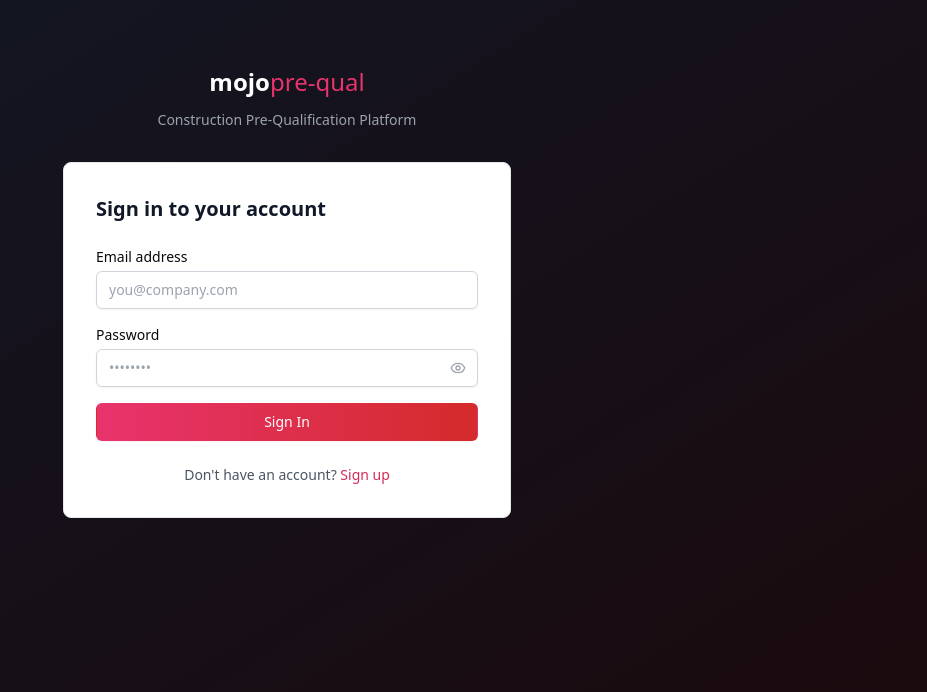
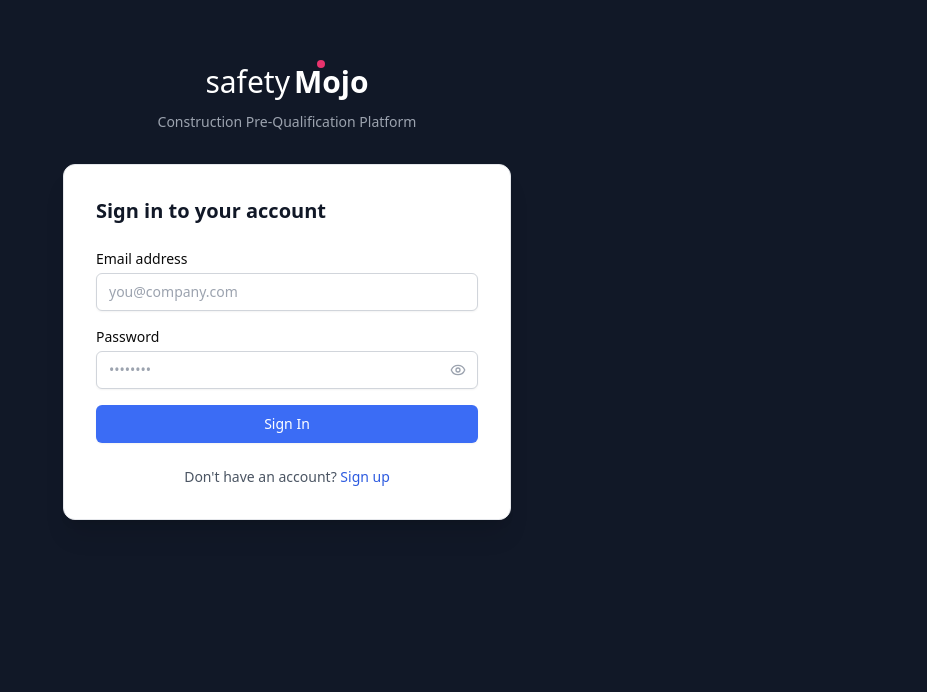
Before and after one commit to manojperumal/Pre-qual, a React (Vite) app in the folder client/: page /login in a window 1280 px wide. Shown: the part 108-800 px from the top of the page, without its empty margins (353-1280 px from the left). Built offline with nearby package versions, Linux system fonts and the light colour scheme; no server answers.

Commit message:
feat: Safety Mojo UI redesign

```diff
--- a/client/src/components/Layout.tsx
+++ b/client/src/components/Layout.tsx
@@ -1,15 +1,19 @@
 import { Outlet } from 'react-router-dom'
 import { Sidebar } from './Sidebar'
+import { TopBar } from './TopBar'
 
 export function Layout() {
   return (
-    <div className="flex min-h-screen bg-[#EEF1F8]">
+    <div className="flex min-h-screen bg-[#F3F4F6]">
       <Sidebar />
-      <main className="flex-1 overflow-auto bg-[#EEF1F8]">
-        <div className="max-w-6xl mx-auto px-6 py-8">
-          <Outlet />
-        </div>
-      </main>
+      <div className="flex-1 flex flex-col min-w-0">
+        <TopBar />
+        <main className="flex-1 overflow-auto">
+          <div className="max-w-6xl mx-auto px-6 py-8">
+            <Outlet />
+          </div>
+        </main>
+      </div>
     </div>
   )
 }
--- a/client/src/components/Sidebar.tsx
+++ b/client/src/components/Sidebar.tsx
@@ -5,6 +5,7 @@ import {
   LayoutDashboard,
   LogOut,
   User,
+  FolderOpen,
 } from 'lucide-react'
 
 interface NavItem {
@@ -16,6 +17,7 @@ interface NavItem {
 const ROLE_NAV: Record<string, NavItem[]> = {
   owner: [
     { label: 'Dashboard', to: '/owner', icon: <LayoutDashboard size={18} /> },
+    { label: 'Projects', to: '/owner/projects', icon: <FolderOpen size={18} /> },
   ],
   gc: [
     { label: 'Dashboard', to: '/gc', icon: <LayoutDashboard size={18} /> },
@@ -25,22 +27,6 @@ const ROLE_NAV: Record<string, NavItem[]> = {
     { label: 'Dashboard', to: '/trade', icon: <LayoutDashboard size={18} /> },
     { label: 'My Profile', to: '/trade/profile', icon: <User size={18} /> },
   ],
-}
-
-const ROLE_LABELS: Record<string, string> = {
-  owner: 'Owner',
-  gc: 'General Contractor',
-  trade: 'Trade',
-}
-
-function getInitials(name?: string | null): string {
-  if (!name) return '?'
-  return name
-    .split(' ')
-    .filter(Boolean)
-    .slice(0, 2)
-    .map((n) => n[0].toUpperCase())
-    .join('')
 }
 
 export function Sidebar() {
@@ -55,11 +41,18 @@ export function Sidebar() {
   }
 
   return (
-    <aside className="w-60 flex-shrink-0 bg-brand-800 flex flex-col min-h-screen">
+    <aside className="w-56 flex-shrink-0 bg-[#111827] flex flex-col min-h-screen">
       {/* Logo */}
-      <div className="px-5 py-5 border-b border-white/10">
-        <span className="text-white font-black text-xl">mojo</span>
-        <span className="text-brand-500 font-medium text-xl"> pre-qual</span>
+      <div className="px-5 py-4 border-b border-white/10">
+        <div className="flex items-center gap-1">
+          <span className="text-white font-light text-lg">safety</span>
+          <div className="relative">
+            <span className="text-white font-bold text-lg">Mojo</span>
+            {/* Pink dot above the j */}
+            <span className="absolute top-0 left-[1.15rem] -translate-y-1 w-1.5 h-1.5 rounded-full bg-[#E8336D]" />
+          </div>
+        </div>
+        <p className="text-xs text-gray-400 mt-0.5">Pre-Qualification</p>
       </div>
 
       {/* Nav */}
@@ -73,7 +66,7 @@ export function Sidebar() {
               clsx(
                 'flex items-center gap-3 px-3 py-2 rounded-md text-sm font-medium transition-colors',
                 isActive
-                  ? 'bg-white/10 text-white'
+                  ? 'bg-white/15 border-l-2 border-[#E8336D] text-white pl-2'
                   : 'text-white/70 hover:bg-white/10 hover:text-white'
               )
             }
@@ -84,28 +77,8 @@ export function Sidebar() {
         ))}
       </nav>
 
-      {/* Bottom user section */}
+      {/* Bottom sign out */}
       <div className="px-3 py-4 border-t border-white/10">
-        <div className="flex items-center gap-3 px-2 py-2 rounded-md mb-2">
-          {/* Avatar */}
-          <div className="w-8 h-8 rounded-full bg-brand-500 flex items-center justify-center flex-shrink-0">
-            <span className="text-white text-xs font-bold">
-              {getInitials(profile?.full_name)}
-            </span>
-          </div>
-          <div className="flex-1 min-w-0">
-            <p className="text-white text-sm font-medium truncate">
-              {profile?.full_name || 'User'}
-            </p>
-            <p className="text-white/50 text-xs truncate">{profile?.email}</p>
-          </div>
-        </div>
-        {/* Role badge */}
-        <div className="px-2 mb-2">
-          <span className="inline-block px-2 py-0.5 rounded-full text-xs font-medium bg-brand-500/10 text-brand-400 border border-brand-500/20">
-            {ROLE_LABELS[role] ?? role}
-          </span>
-        </div>
         <button
           onClick={handleSignOut}
           className="flex items-center gap-3 w-full px-3 py-2 rounded-md text-sm font-medium text-white/70 hover:bg-white/10 hover:text-white transition-colors"
--- /dev/null
+++ b/client/src/components/TopBar.tsx
@@ -0,0 +1,48 @@
+import { useAuth } from '@/hooks/useAuth'
+import { Bell, Settings, Search } from 'lucide-react'
+
+export function TopBar() {
+  const { profile } = useAuth()
+  const initials =
+    profile?.full_name
+      ?.split(' ')
+      .map((n) => n[0])
+      .join('')
+      .toUpperCase()
+      .slice(0, 2) ?? 'U'
+
+  return (
+    <header className="h-14 bg-[#111827] border-b border-white/10 flex items-center px-6 gap-4 flex-shrink-0">
+      {/* Search */}
+      <div className="flex items-center gap-2 bg-white/10 rounded-md px-3 py-1.5 flex-1 max-w-sm">
+        <Search size={14} className="text-gray-400" />
+        <input
+          type="text"
+          placeholder="Type to Search"
+          className="bg-transparent text-sm text-white placeholder-gray-400 outline-none w-full"
+        />
+      </div>
+
+      <div className="flex-1" />
+
+      {/* Icons */}
+      <button className="text-gray-400 hover:text-white transition-colors">
+        <Bell size={18} />
+      </button>
+      <button className="text-gray-400 hover:text-white transition-colors">
+        <Settings size={18} />
+      </button>
+
+      {/* Avatar */}
+      <div className="flex items-center gap-2">
+        <div className="w-8 h-8 rounded-full bg-brand-500 flex items-center justify-center text-white text-xs font-bold">
+          {initials}
+        </div>
+        <div className="hidden sm:block">
+          <p className="text-sm text-white font-medium leading-tight">{profile?.full_name || 'User'}</p>
+          <p className="text-xs text-gray-400 leading-tight capitalize">{profile?.role}</p>
+        </div>
+      </div>
+    </header>
+  )
+}
--- a/client/src/index.css
+++ b/client/src/index.css
@@ -4,13 +4,13 @@
 
 @layer base {
   body {
-    @apply bg-gray-50 text-[#0A0A0A] antialiased;
+    @apply bg-[#F3F4F6] text-[#0A0A0A] antialiased;
   }
 }
 
 @layer components {
   .btn-primary {
-    @apply inline-flex items-center justify-center px-4 py-2 text-sm font-medium text-white border border-transparent rounded-md shadow-sm focus:outline-none focus:ring-2 focus:ring-brand-500 focus:ring-offset-2 disabled:opacity-50 disabled:cursor-not-allowed transition-colors bg-gradient-to-r from-[#E8336D] to-[#D42B2B] hover:from-[#d42b5a] hover:to-[#b82020];
+    @apply inline-flex items-center justify-center px-4 py-2 text-sm font-medium text-white border border-transparent rounded-md shadow-sm focus:outline-none focus:ring-2 focus:ring-brand-500 focus:ring-offset-2 disabled:opacity-50 disabled:cursor-not-allowed transition-colors bg-brand-500 hover:bg-brand-600;
   }
   .btn-secondary {
     @apply inline-flex items-center justify-center px-4 py-2 text-sm font-medium text-[#0A0A0A] bg-white border border-gray-300 rounded-md shadow-sm hover:bg-gray-50 focus:outline-none focus:ring-2 focus:ring-brand-500 focus:ring-offset-2 disabled:opacity-50 disabled:cursor-not-allowed transition-colors;
--- a/client/src/pages/Login.tsx
+++ b/client/src/pages/Login.tsx
@@ -40,19 +40,22 @@ export default function Login() {
   }
 
   return (
-    <div className="min-h-screen bg-gradient-to-br from-gray-900 to-[#1a0a0e] flex items-center justify-center px-4">
+    <div className="min-h-screen bg-[#111827] flex items-center justify-center px-4">
       <div className="w-full max-w-md">
         {/* Header */}
         <div className="text-center mb-8">
-          <div className="flex items-center justify-center gap-0 mb-3">
-            <span className="text-white font-black text-2xl">mojo</span>
-            <span className="text-brand-500 font-medium text-2xl"> pre-qual</span>
+          <div className="flex items-center justify-center gap-1 mb-3">
+            <span className="text-white font-light text-3xl">safety</span>
+            <div className="relative">
+              <span className="text-white font-bold text-3xl">Mojo</span>
+              <span className="absolute top-0 left-[1.45rem] -translate-y-1 w-2 h-2 rounded-full bg-[#E8336D]" />
+            </div>
           </div>
           <p className="text-gray-400 text-sm">Construction Pre-Qualification Platform</p>
         </div>
 
         {/* Card */}
-        <div className="card p-8">
+        <div className="card p-8 rounded-xl shadow-xl">
           <h2 className="text-xl font-semibold text-gray-900 mb-6">Sign in to your account</h2>
 
           {authError && (
--- a/client/src/pages/SignUp.tsx
+++ b/client/src/pages/SignUp.tsx
@@ -119,20 +119,23 @@ export default function SignUp() {
   }
 
   return (
-    <div className="min-h-screen bg-gradient-to-br from-gray-900 to-[#1a0a0e] flex items-center justify-center px-4 py-8">
+    <div className="min-h-screen bg-[#111827] flex items-center justify-center px-4 py-8">
       <div className="w-full max-w-lg">
         {/* Header */}
         <div className="text-center mb-8">
-          <div className="flex items-center justify-center gap-0 mb-3">
-            <span className="text-white font-black text-2xl">mojo</span>
-            <span className="text-brand-500 font-medium text-2xl"> pre-qual</span>
+          <div className="flex items-center justify-center gap-1 mb-3">
+            <span className="text-white font-light text-3xl">safety</span>
+            <div className="relative">
+              <span className="text-white font-bold text-3xl">Mojo</span>
+              <span className="absolute top-0 left-[1.45rem] -translate-y-1 w-2 h-2 rounded-full bg-[#E8336D]" />
+            </div>
           </div>
           <p className="text-gray-400 text-sm">Create your account</p>
         </div>
 
         {/* Card */}
-        <div className="card p-8">
-          <h2 className="text-xl font-semibold text-gray-900 mb-6">Join mojo pre-qual</h2>
+        <div className="card p-8 rounded-xl shadow-xl">
+          <h2 className="text-xl font-semibold text-gray-900 mb-6">Join Safety Mojo Pre-Qual</h2>
 
           {authError && (
             <div className="mb-4 p-3 bg-red-50 border border-red-200 rounded-md text-red-700 text-sm">
--- a/client/tailwind.config.js
+++ b/client/tailwind.config.js
@@ -5,25 +5,21 @@ export default {
     extend: {
       colors: {
         brand: {
-          50: '#fdf2f6',
-          100: '#fce7ef',
-          200: '#f9c5d6',
-          300: '#f49db8',
-          400: '#ee6a8e',
-          500: '#E8336D',
-          600: '#d42b5a',
-          700: '#b82050',
-          800: '#921845',
-          900: '#75143a',
+          50: '#eff3fe',
+          100: '#dde6fd',
+          200: '#c3d0fb',
+          300: '#99b0f8',
+          400: '#7089f3',
+          500: '#3B6CF5', // primary blue
+          600: '#2d5be0',
+          700: '#2449cc',
+          800: '#1e3aaa',
+          900: '#1a3088',
         },
         mojo: {
-          black: '#0A0A0A',
           pink: '#E8336D',
-          red: '#D42B2B',
+          dark: '#111827',
         },
-      },
-      backgroundImage: {
-        'mojo-gradient': 'linear-gradient(135deg, #E8336D, #D42B2B)',
       },
     },
   },
```
